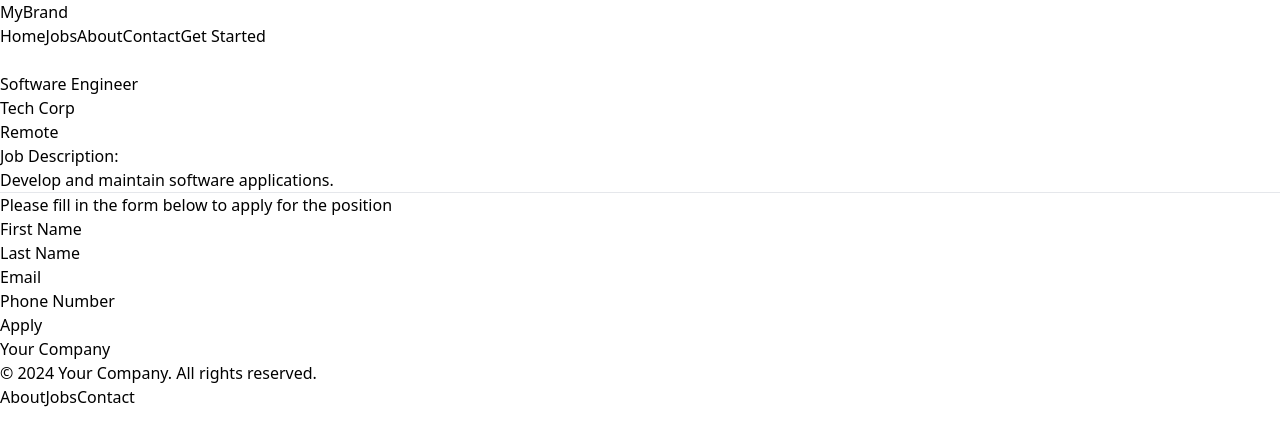
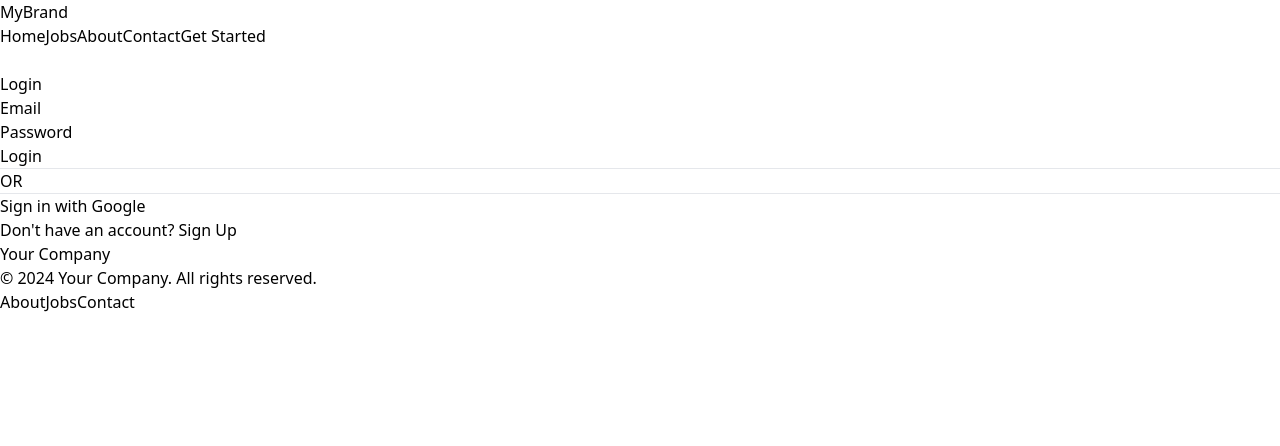
Before and after one commit to preston176/job-portal-ALX, a React (Vite) app in the folder Client/: page /apply/1 in a window 1280 px wide. Shown: the top 446 px of the page. Built offline with nearby package versions, Linux system fonts and the light colour scheme.

Commit message:
feat: implement user auth

```diff
--- a/Client/src/App.jsx
+++ b/Client/src/App.jsx
@@ -9,17 +9,23 @@ import Footer from "./components/Footer"
 import Login from "./pages/Login"
 import Signup from "./pages/SignUp"
 import AddJob from "./pages/AddJob"
+import { useState } from "react"
+import { AuthContext } from "./context/AuthContext"
 
 const App = () => {
+  const [auth, setAuth] = useState();
+
+  console.log(auth)
   return (
     <BrowserRouter>
+      <AuthContext.Provider value={{ auth, setAuth }}>
         <Navbar />
         <main className="bg-gray-100 min-h-screen p-4">
           <Routes>
             {/* Homepage Route */}
             <Route element={<Homepage />} path="/" />
             <Route path="/jobs" element={<Jobs />} />
-          <Route path="/apply/:jobId" element={<Apply />} />
+            {auth ? (<Route path="/apply/:jobId" element={<Apply />} />) : (<Route path="/apply/:jobId" element={<Login />} />)}
             <Route path="/about" element={<About />} />
             <Route path="/contact" element={<Contact />} />
             <Route path="/login" element={<Login />} />
@@ -29,6 +35,7 @@ const App = () => {
           </Routes>
         </main>
         <Footer />
+      </AuthContext.Provider>
     </BrowserRouter>
   )
 }
--- /dev/null
+++ b/Client/src/context/AuthContext.js
@@ -0,0 +1,3 @@
+import { createContext } from 'react';
+
+export const AuthContext = createContext("");
--- a/Client/src/pages/Login.jsx
+++ b/Client/src/pages/Login.jsx
@@ -1,14 +1,16 @@
 // src/pages/LoginPage.jsx
-import React, { useState } from 'react';
+import { useContext, useState } from 'react';
 import { useNavigate } from 'react-router-dom';
 import { auth, provider } from '../firebase'; // Ensure this imports correctly
 import { signInWithPopup, signInWithEmailAndPassword, GoogleAuthProvider } from "firebase/auth";
+import { AuthContext } from '../context/AuthContext';
 
 const Login = () => {
     const [email, setEmail] = useState('');
     const [password, setPassword] = useState('');
     const [error, setError] = useState('');
     const navigate = useNavigate();
+    const { setAuth } = useContext(AuthContext);
 
     const handleLogin = async (e) => {
         e.preventDefault();
@@ -26,9 +28,10 @@ const Login = () => {
             const credential = GoogleAuthProvider.credentialFromResult(result);
             const token = credential.accessToken;
             const user = result.user;
+            setAuth(user);
             console.log("User Info:", user);
             console.log("Access Token:", token);
-            navigate('/'); // Redirect to homepage after login
+            // navigate('/'); // Redirect to homepage after login
         } catch (error) {
             const errorCode = error.code;
             const errorMessage = error.message;
```
Lines whose indentation alone changed are shown as unchanged.
